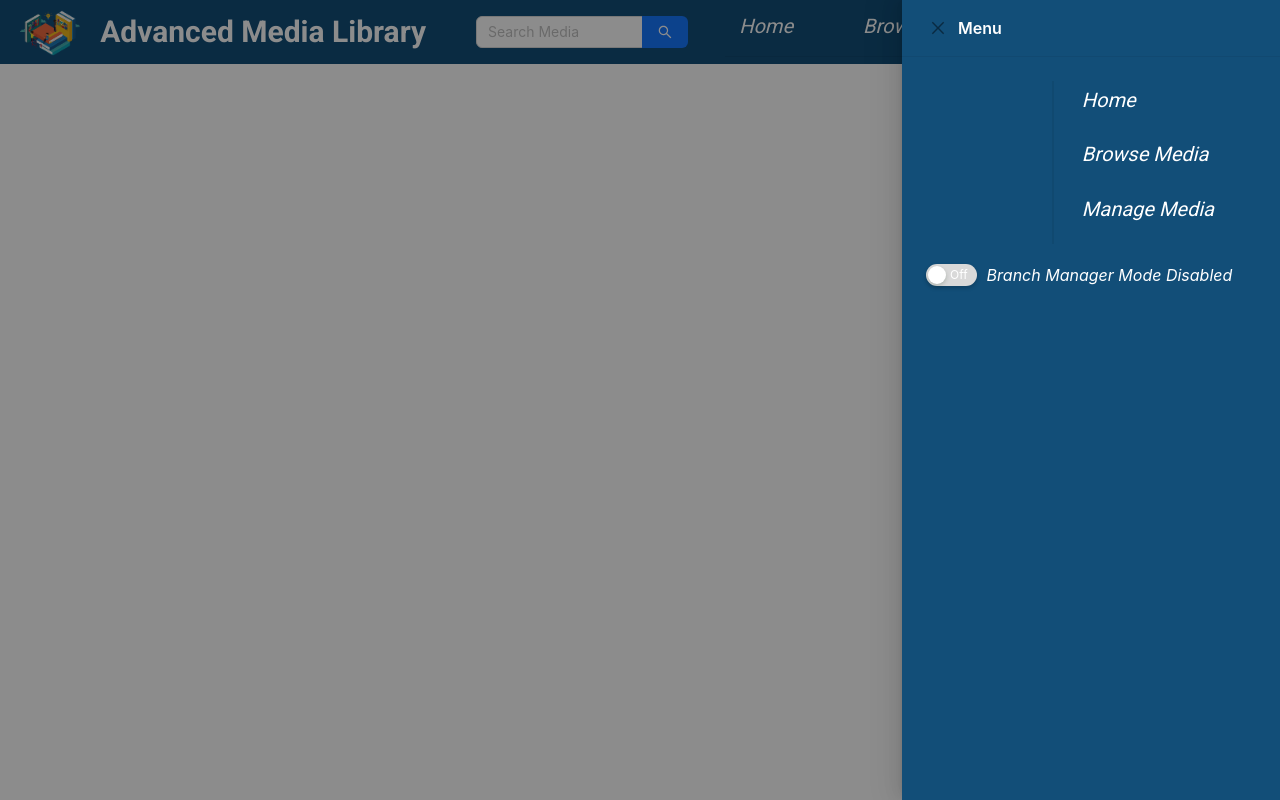
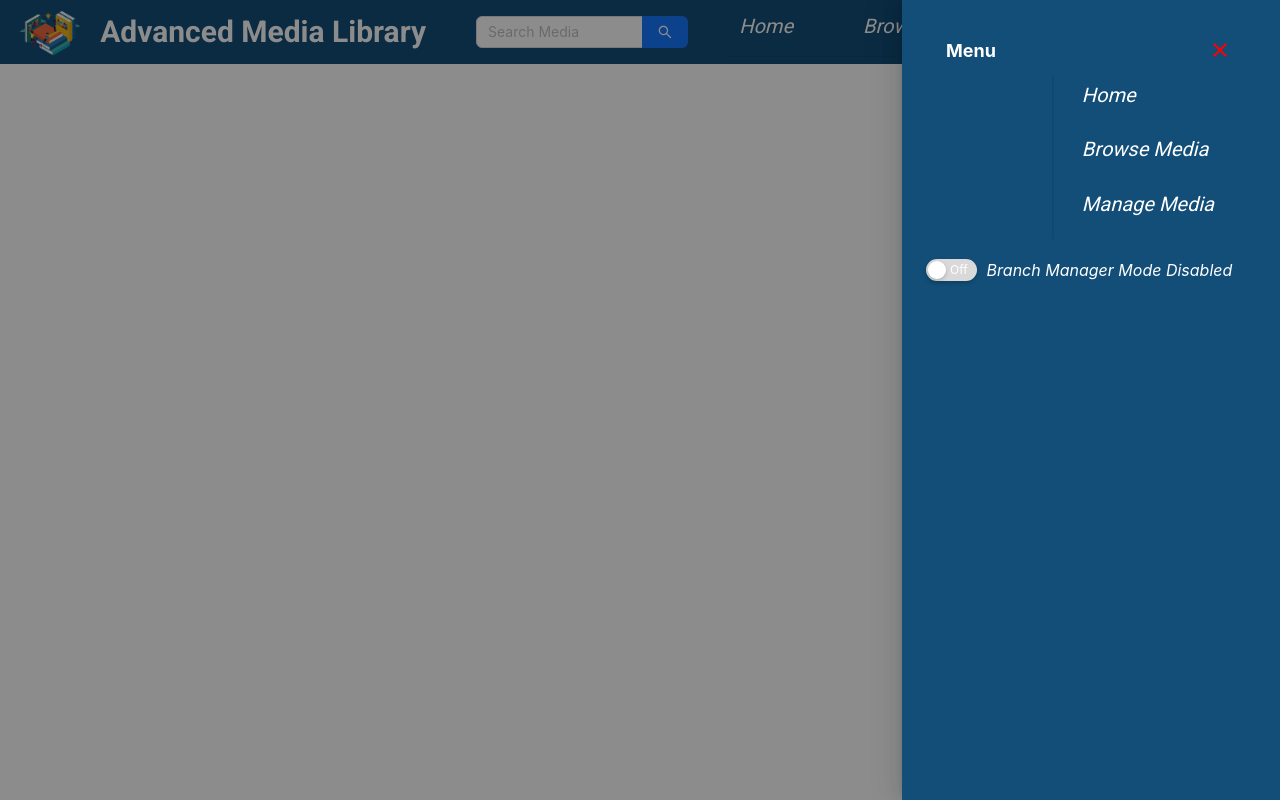
Before and after one commit to musicjoe12/Group30AML, a React (Create React App) app in the folder libary-management-system/: page / in a window 1280 px wide. Both pictures are taken after a click on the button 1246 px from the left and 32 px from the top of the page. Built offline with nearby package versions, Linux system fonts and the light colour scheme.

Commit message:
Lockout Feature for Branch Manager Controls
added a feature where user is locked out of manage inventory page soon as branch manager slider is toggled off. also updated close icon colour and position on navbar drawer to ensure consistency with browse media drawer.

```diff
--- a/libary-management-system/src/Components/Navbar.js
+++ b/libary-management-system/src/Components/Navbar.js
@@ -2,6 +2,7 @@ import React, { useState, useEffect } from 'react';
 import { Anchor, Layout, Input, Drawer, Button, Menu, Switch } from 'antd';
 import { MenuOutlined } from '@ant-design/icons';
 import '../CSS/navbar.css';
+import CloseIcon from '@mui/icons-material/Close';
 
 //Assets
 import logo from '../Assets/logo.png';
@@ -149,15 +150,23 @@ function Navbar() {
 
         {/* Drawer Component */}
 
-        <Drawer
-        title={<span style={{color: 'white' }}>Menu</span>}
+        <Drawer title={null}
+        closable={false}
         placement='right'
         onClose={closeDrawer}
         visible={isDrawerVisible}
         bodyStyle={{ backgroundColor: '#124E78', color: 'white' }}
         drawerStyle={{ backgroundColor: '#124E78' }}
-
         >
+          <div style={{ display: 'flex', justifyContent: 'space-between', alignItems: 'center', padding: '10px 20px' }}>
+            <span style={{ color: 'white', fontSize: '18px', fontWeight: 'bold' }}>Menu</span>
+            <Button type='text' icon={<CloseIcon style={{ fontSize: '24px', color: 'red' }} />}
+            onClick={closeDrawer}
+            style={{
+              position: 'relative',
+            }}
+            />
+          </div>
           <Anchor direction='vertical' className='navbar-container'>
             <Anchor.Link
             key="home"
--- a/libary-management-system/src/Pages/ManageInventory.js
+++ b/libary-management-system/src/Pages/ManageInventory.js
@@ -1,10 +1,13 @@
-import React, { useState, useEffect } from 'react';
+import React, { useState, useEffect, useContext, } from 'react';
 import axios from 'axios';
 
 import { DownOutlined } from '@ant-design/icons';
 import { Table, Button, Modal, Form, Input, Select, Space } from 'antd';
 import SearchFilter from '../Components/SearchFilter'; // Import SearchFilter
 
+import { useNavigate } from 'react-router-dom'; // For Redirecting
+import { message } from 'antd'; // Warning message
+//import { clearInterval } from 'timers';
 
 // Table Columns
 
@@ -44,6 +47,23 @@ import SearchFilter from '../Components/SearchFilter'; // Import SearchFilter
     const [filteredBooks, setFilteredBooks] = useState([]);
     // genres
     const [genres, setGenres] = useState(['Fiction', 'Non-fiction', 'Sci-fi', 'Biography']);
+
+    const navigate = useNavigate();
+
+    useEffect(() => {
+      const checkBranchManagerMode = () => {
+        const isToggled = localStorage.getItem('sliderState') === 'true';
+        if (!isToggled) {
+          message.warning('Branch Manager Mode Is Disabled. Redirecting...');
+          navigate('/homepage');
+        }
+      };
+
+      checkBranchManagerMode();
+
+      const interval = setInterval(checkBranchManagerMode, 1000);
+      return () => clearInterval(interval);
+    }, [navigate]);
 
 
     useEffect(() => {
```
